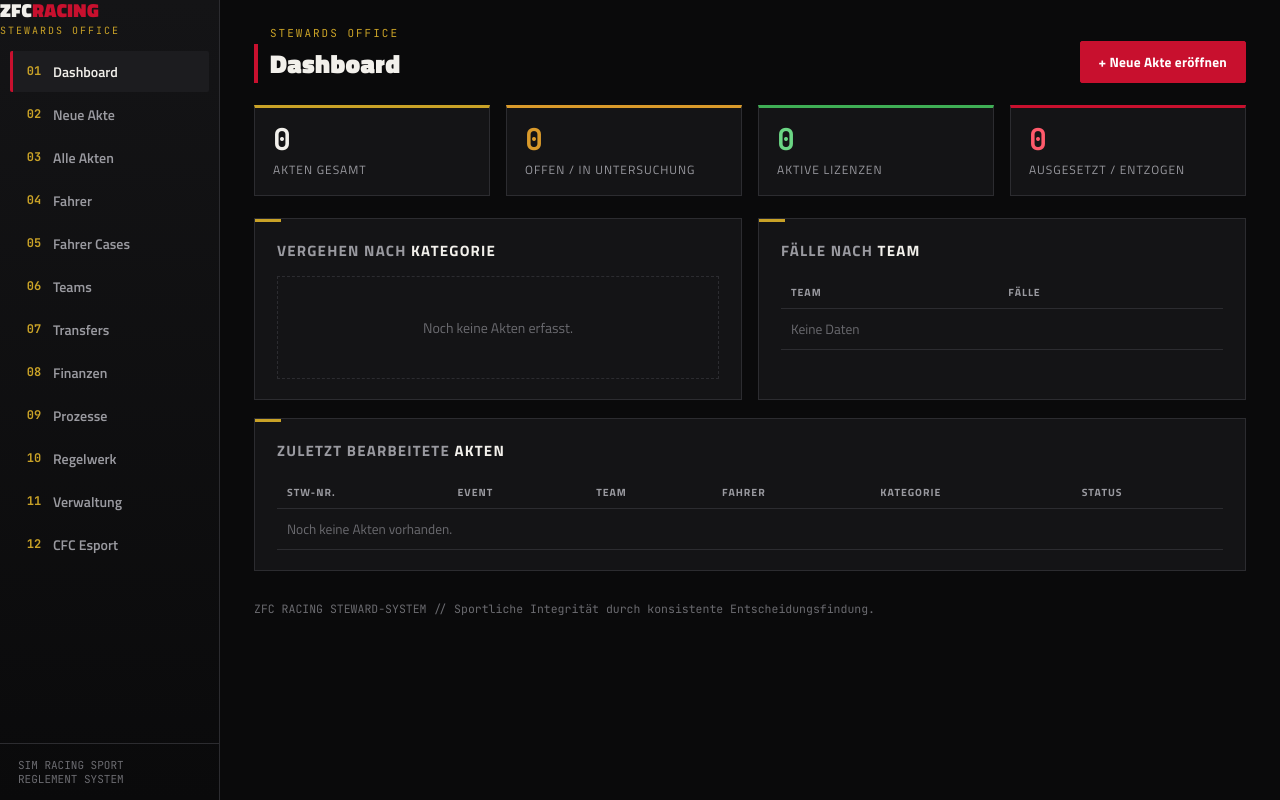
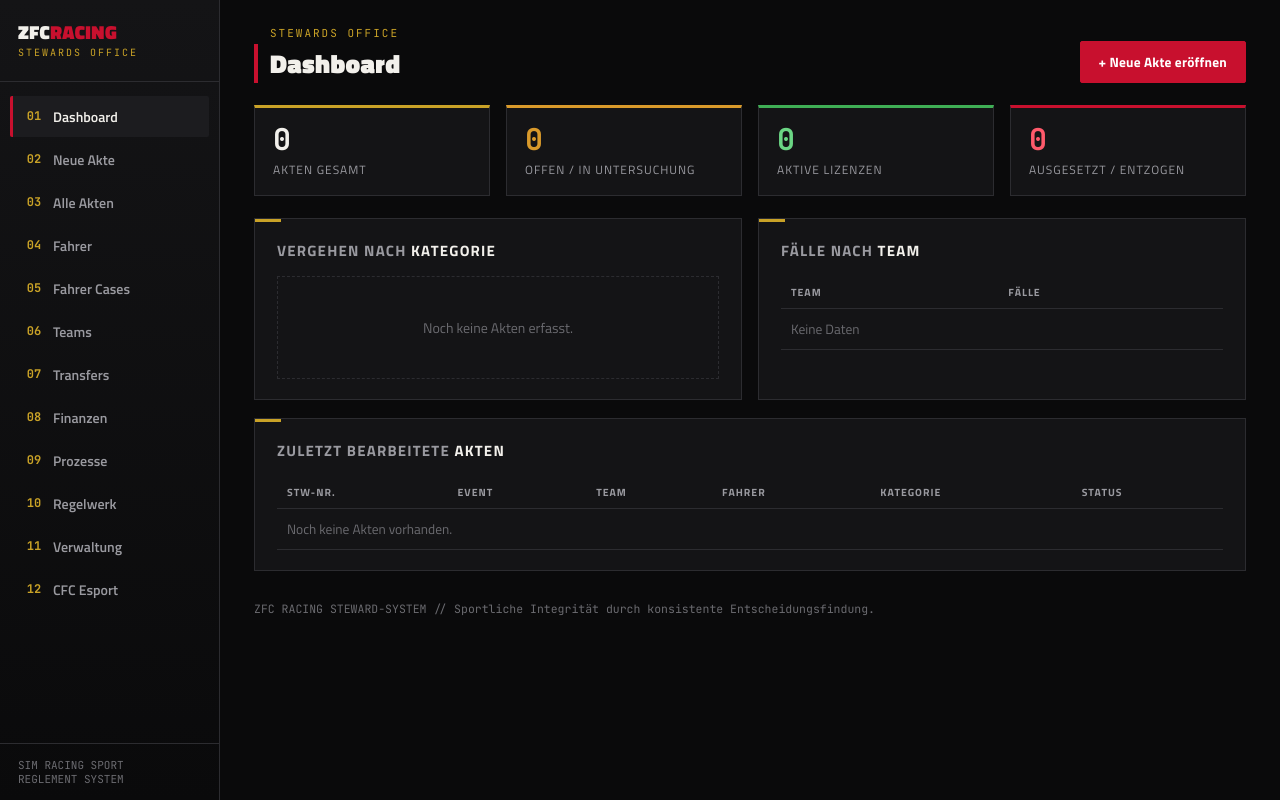
Before and after one commit to santobarbosa/ZFC-Racing-Stewards-Office, a plain HTML site: page index.html in a window 1280 px wide. Drawn offline with nearby package versions, Linux system fonts and the light colour scheme.

Commit message:
CSS-Fehler in Markenleiste korrigieren

```diff
--- a/index.html
+++ b/index.html
@@ -50,7 +50,7 @@ a{color:inherit;}
   position:sticky;top:0;height:100vh;
 }
 #brand{
-  padding:22px 18
+  padding:22px 18px;
   border-bottom:1px solid var(--line);
 }
 #brand .mark{
```
